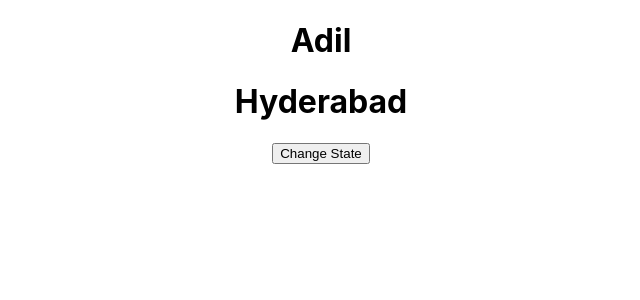
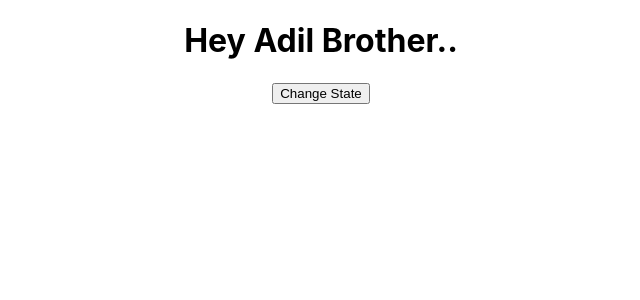
Before and after one commit to riazgul03/ReactJS, a React (Create React App) app in the folder new-app/: page / in a window 1280 px wide. Shown: the top 300 px of the page, without its empty margins (319-959 px from the left). Built offline with nearby package versions, Linux system fonts and the light colour scheme.

Commit message:
Unmounting Phase In React Life Cycle

```diff
--- /dev/null
+++ b/new-app/src/ChildClass.js
@@ -0,0 +1,14 @@
+import React, { Component } from 'react'
+
+export default class ChildClass extends Component {
+    componentWillUnmount(){
+        console.log("componentWillUnmount Called..");
+    }
+  render() {
+    return (
+      <div>
+        <h1>Hey Adil Brother..</h1>
+      </div>
+    )
+  }
+}
--- /dev/null
+++ b/new-app/src/ParentClass.js
@@ -0,0 +1,26 @@
+import React, { Component } from 'react'
+import ChildClass from './ChildClass'
+
+export default class ParentClass extends Component {
+    constructor(props) {
+      super(props)
+
+      this.state = {
+         active:true
+      }
+    }
+    changeState = () =>{
+        this.setState({
+            active:false
+        });
+    }
+  render() {
+    console.log(" Parent Render Called.. ");
+    return (
+      <div>
+        {this.state.active? <ChildClass/> : <h1>Component Deleted.</h1>}
+        <button onClick={this.changeState}>Change State</button>
+      </div>
+    )
+  }
+}
--- a/new-app/src/index.js
+++ b/new-app/src/index.js
@@ -12,13 +12,14 @@ import BindingEvent from './BindingEvent';
 import Mounting1 from './Mounting1';
 import Updating1 from './Updating1';
 import Person1 from './Person1';
+import ParentClass from './ParentClass';
 
 const root = ReactDOM.createRoot(document.getElementById('root'));
 let a = "Adil";
 root.render(
 
   <div className='App'>
-    <Person1 city="Hyderabad"/>
+    <ParentClass/>
   </div>
 
 );
```
